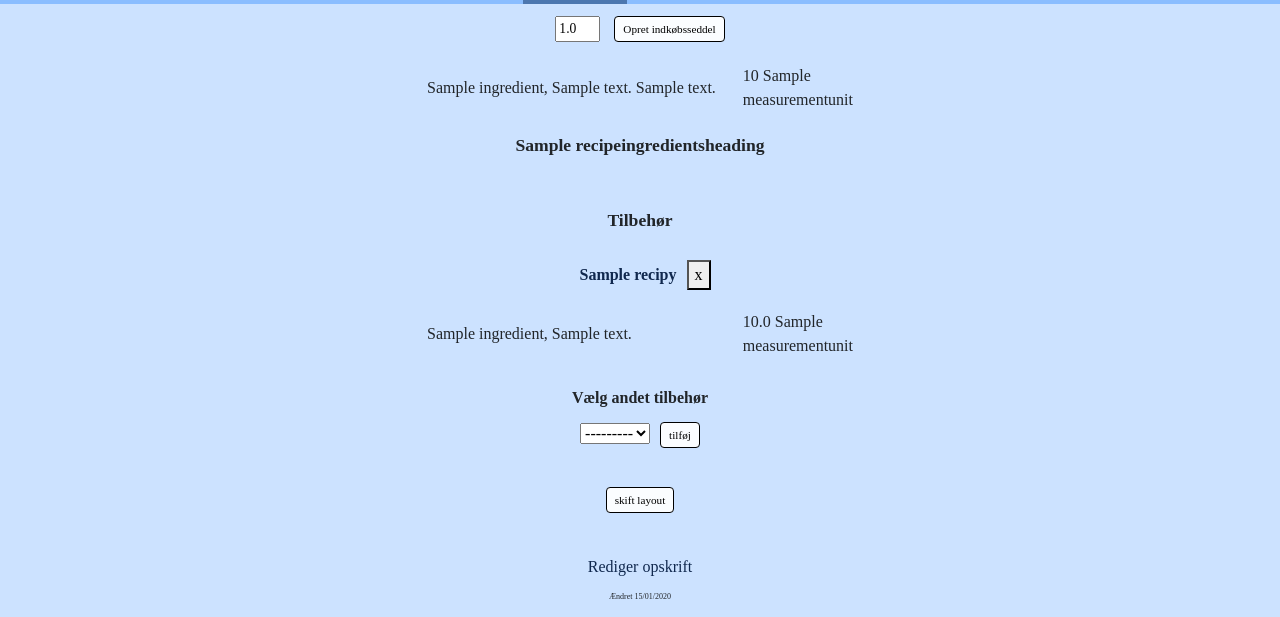
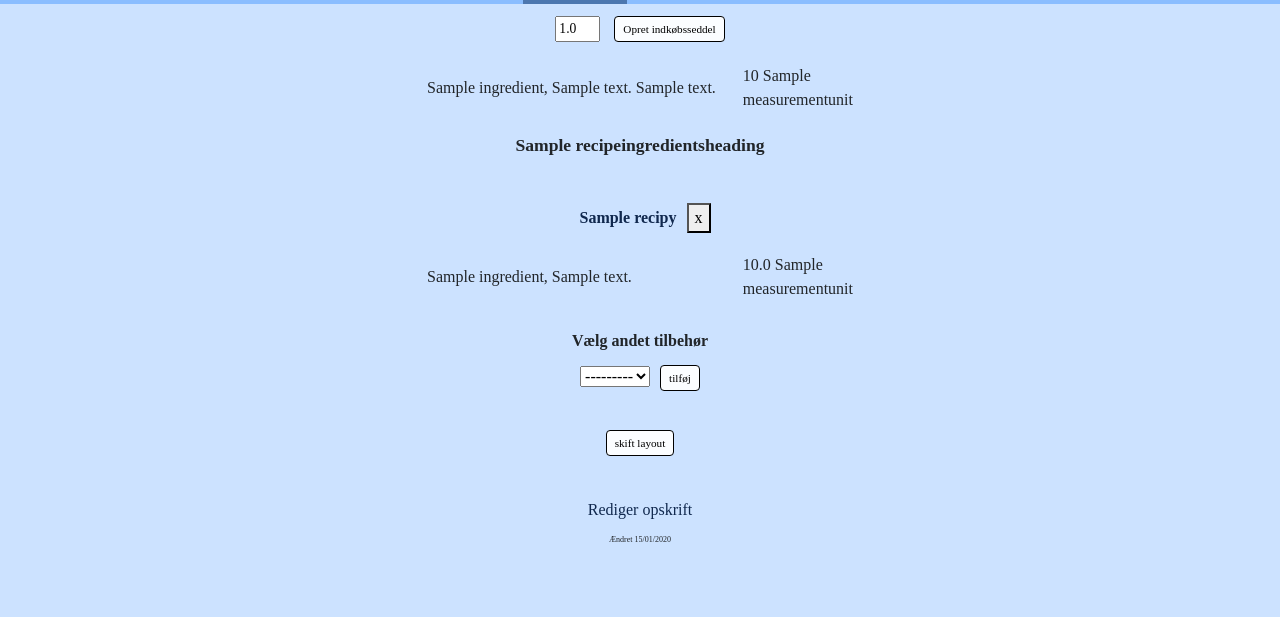
Before and after one commit to kaspernyhus/madplan, a Django app: page /recipies/1/ in a window 1280 px wide. Shown: the part 227-844 px from the top of the page. After the commit the page ends 769 px from the top, so only its background shows below. Run offline with Django 3.2, Linux system fonts and the light colour scheme; tables that the repository leaves empty hold one stand-in row (values such as "Sample post"); grey boxes marked "Sample" are stand-in pictures; some libraries are stand-ins or nearby versions.

Commit message:
delete header

```diff
--- a/templates/recipies/recipe.html
+++ b/templates/recipies/recipe.html
@@ -112,11 +112,6 @@
 
   <div class="center container" style="max-width: 460px;">
   {% if recipe.add_ons %}
-    {% if add_ons %}
-      <div class="center">
-        <p class="bold-instr"><b>Tilbehør</b></p>
-      </div>
-    {% endif %}
     {% for add_on in add_ons %}
       <table class="center">
         <thead>
```
